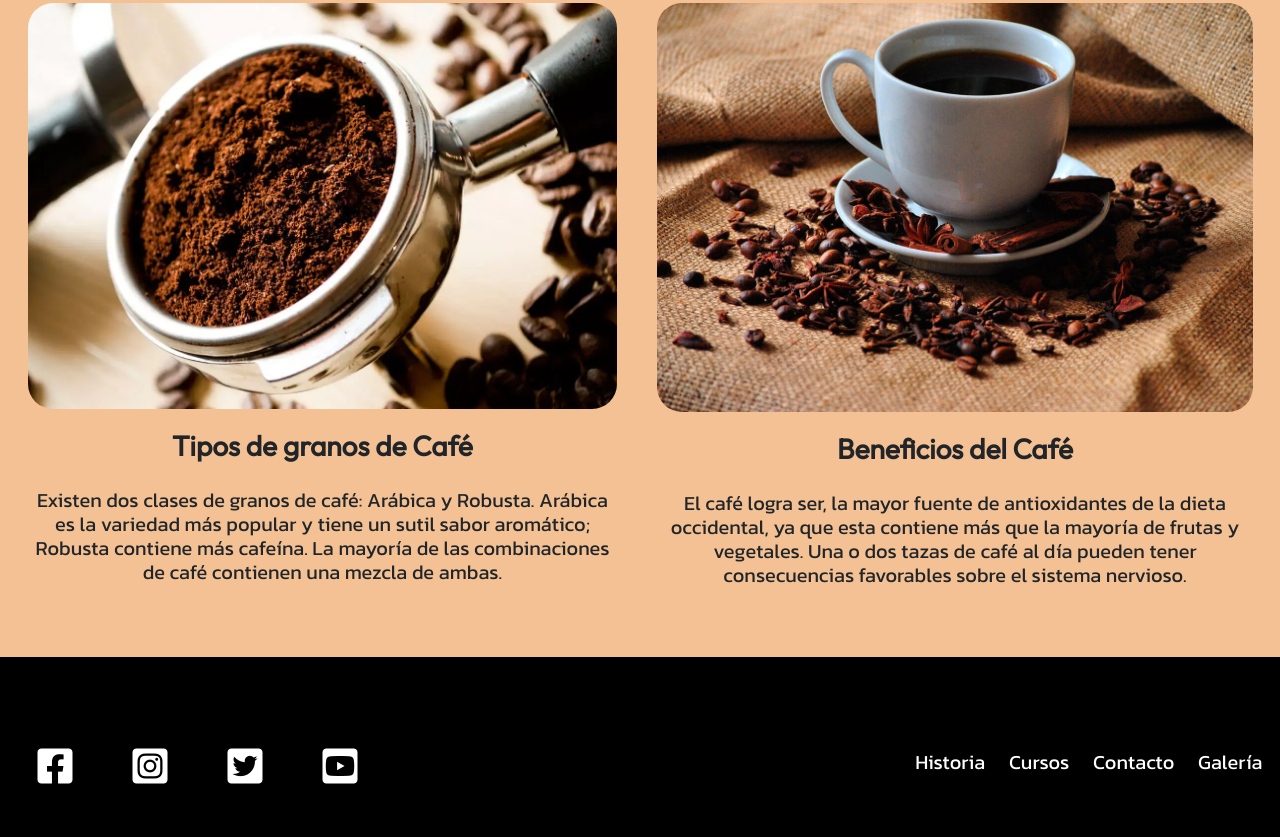
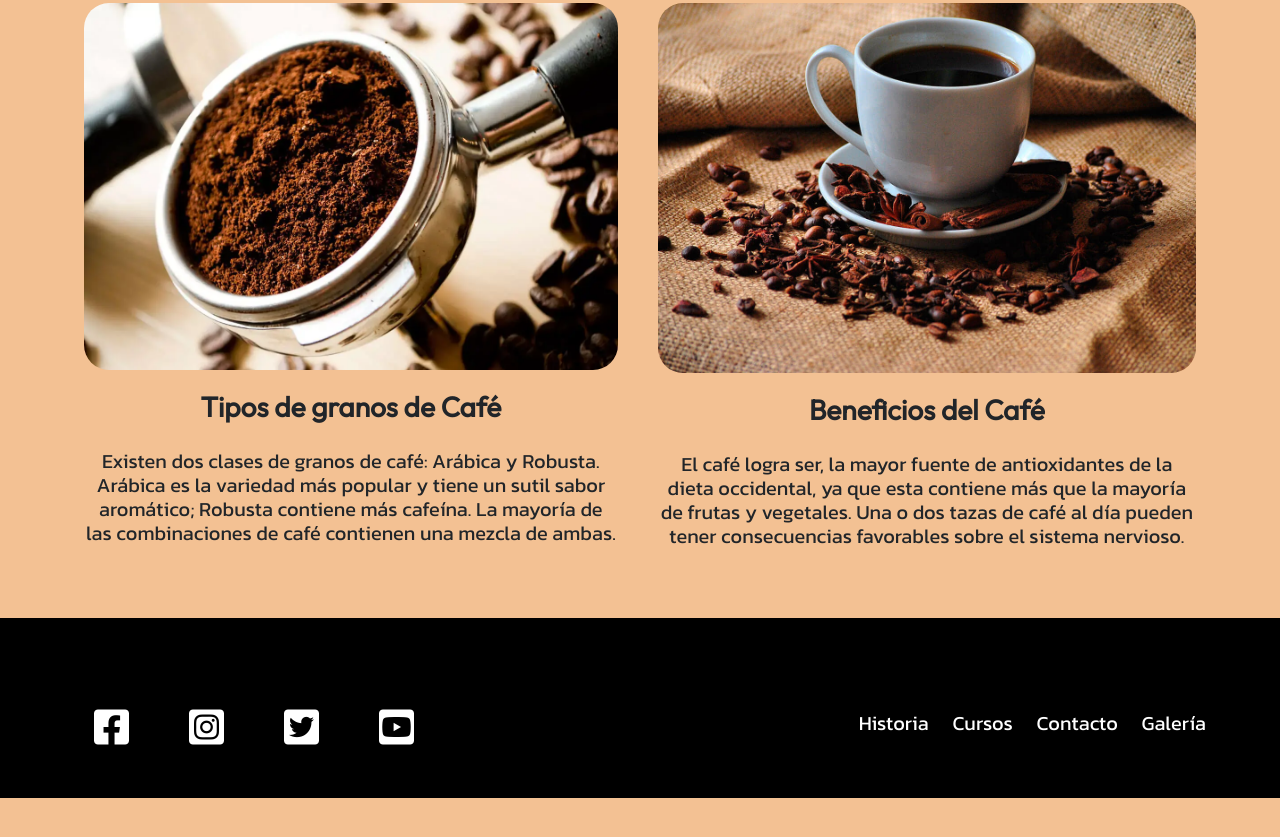
Before and after one commit to AntonioDelGreco/Project1, a website: page index.html in a window 1280 px wide. Shown: the part 735-1572 px from the top of the page. After the commit the page ends 1533 px from the top, so only its background shows below. Drawn offline with nearby package versions, Linux system fonts and the light colour scheme.

Commit message:
version 23

```diff
--- a/index.html
+++ b/index.html
@@ -28,7 +28,7 @@
 <body class="body">
 
   <header class="inicio">
-    <div class="container-fluid">
+    <div class="contenedor">
       <div class="barra">
         <a href="./index.html">
           <h1 class="animate__animated animate__backInLeft centrar-texto">LaCasa<span class="span">DelCafé</span></h1>
@@ -49,7 +49,7 @@
     </div>
   </header>
 
-  <main class="container-fluid">
+  <main class="contenedor">
     <h3 class="centrar-texto subrayado">Contenidos de interés</h3>
     <div class="contenido-inicio">
       <article>
@@ -83,7 +83,7 @@
 
   <footer>
     <div class="footer">
-      <div class="container-fluid barra">
+      <div class="contenedor barra">
         <div class="redes">
             <a target="_blank" href="https://www.facebook.com/" class="facebook"><i
                   class="fab fa-facebook-square"></i></a>
--- a/scss/globales/_general.scss
+++ b/scss/globales/_general.scss
@@ -5,6 +5,10 @@
   html{
     box-sizing: border-box;
     font-size: 62.5%;
+    body{
+      max-width: 100%;
+      overflow-x: hidden;
+    }
   }
   .body{
     font-size: 16px;
```
Also changed, not shown: css/css.css.
